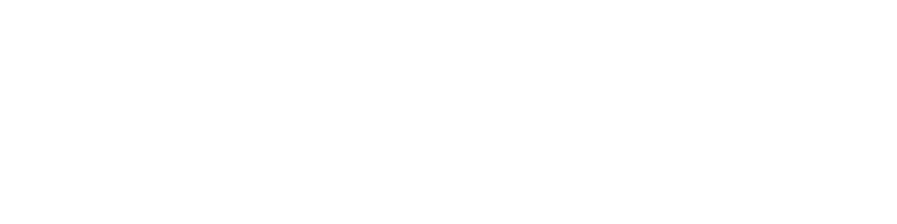
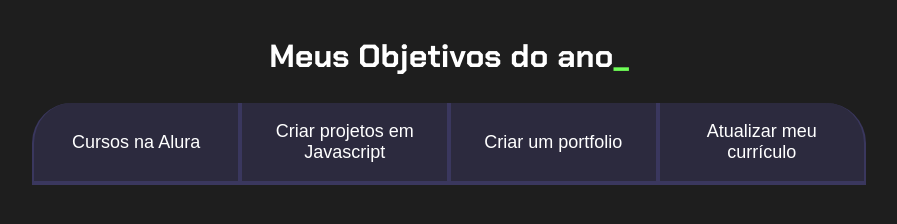
Before and after one commit to Julicristina/programa-o, a plain HTML site: page index.html in a window 1280 px wide. Shown: the whole page, without its empty margins (191-1088 px from the left). Drawn offline with Linux system fonts and the light colour scheme.

Commit message:
Add files via upload

```diff
--- a/index.html
+++ b/index.html
@@ -0,0 +1,30 @@
+<!DOCTYPE html>
+
+<!-- ESTRUTURA BASICA DO CODIGO -->
+<html lang="pt-br">
+<head>
+    <meta charset="UTF-8">
+    <meta http-equiv="X-UA-Compatible" content="IE=edge">
+    <meta name="viewport" content="width=device-width, initial-scale=1.0">
+    <title>Meus objetivos do ano</title>
+
+    <!-- ASSOCIAR OS DOIS ARQUIVOS .html E .css-->
+    <link rel="stylesheet" href="style.css">
+
+</head>
+
+<!-- TUDO QUE VAI APARECER NO SITE, ITENS MANIPULAVEIS -->
+<body>
+    <section class="conteudo-principal">
+    <h2 class="titulo-principal">Meus Objetivos do ano<span>_</span></h2>
+    <div class="botoes">
+            <button class="botao">Cursos na Alura</button>
+            <button class="botao">Criar projetos em Javascript</button>
+            <button class="botao">Criar um portfolio</button>
+            <button class="botao">Atualizar meu currículo</button>
+    </div>
+</section>
+
+</body>
+
+</html>
--- a/style.css
+++ b/style.css
@@ -1,7 +1,9 @@
-@import url('https://fonts.googleapis.com/css?family=Chakra+Petch:wght@400;700&display=swap');
+/*IMPORTANDO CONJUNTO DE FONTE*/
+@import url('https://fonts.googleapis.com/css2?family=Chakra+Petch:wght@400;700&display=swap');
 
+/*CRIANDO VARIAVEIS PARA AS CORES*/
 :root {
-  --cor-de-fundo: #161618;
+    --cor-de-fundo: #1E1E1E;
     --verde: #6FFF57;
     --branco: #FFFFFF;
     --botao-ativo: #3A375E;
@@ -9,8 +11,70 @@
     --texto-fundo: rgba(58, 55, 94, 0.3);
 }
 
+
+/*ESTILIZANDO A PAGINA, COR DE FUNDO E DA FONTE*/
 body {
     background-color: var(--cor-de-fundo);
     color: var(--branco);
     font-family: 'Chakra Petch', sans-serif;
 }
+
+/*ORGANIZANDO POSIÇOES DO CONTEUDO PRINCIPAL NO SITE*/
+.conteudo-principal {
+    display: flex;
+    flex-direction: column;
+    justify-content: center;
+    align-items: center;
+    max-width: 1200px;
+    width: 100%;
+    margin: 0 auto;
+}
+
+.titulo-principal {
+    text-align: center;
+    width: 100%;
+    font-size: 32px;
+}
+
+/*MUDANDO COR DE PARTE DO TITULO PRINCIPAL*/
+.titulo-principal span {
+    color: var(--verde);
+}
+
+/*ESTILIZANDO BOTOES*/
+.botao {
+    font-family: "Crakra Petch", sans-serif;
+    background-color: var(--botao-inativo);
+    color: var(--branco);
+    display: flex;
+    justify-content: center;
+    padding: 1em;
+    font-size: 18px;
+    align-items: center;
+    width: 100%;
+
+    /*ESTILIZANDO CONTORNO DOS BOTOES*/
+    border-bottom: 4px solid var(--botao-ativo);
+    border-left: 2px solid var(--botao-ativo);
+    border-right: 2px solid var(--botao-ativo);
+    border-top: none;
+}
+
+/*ESTILIZANDO BORDAS DOS BOTOES E AJUSTE PARA CELULAR*/
+.botao:first-child {
+    border-radius: 40px 40px 0 0;
+}
+
+@media screen and (min-width: 768px) {
+    .botoes {
+        display: flex;
+    }
+
+    .botao:first-child {
+        border-radius: 40px 0 0 0;
+    }
+
+    .botao:last-child {
+        border-radius: 0 40px 0 0;
+    }
+}
```
Lines whose indentation alone changed are shown as unchanged.
